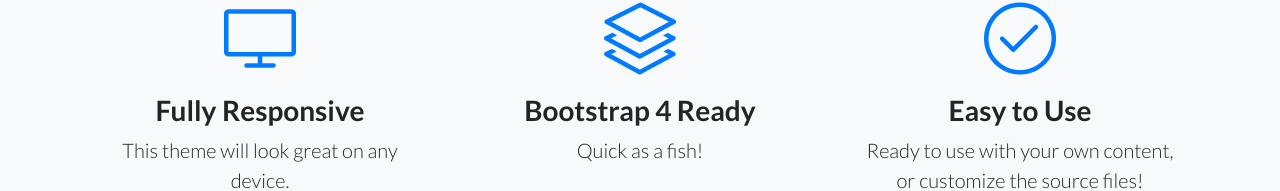
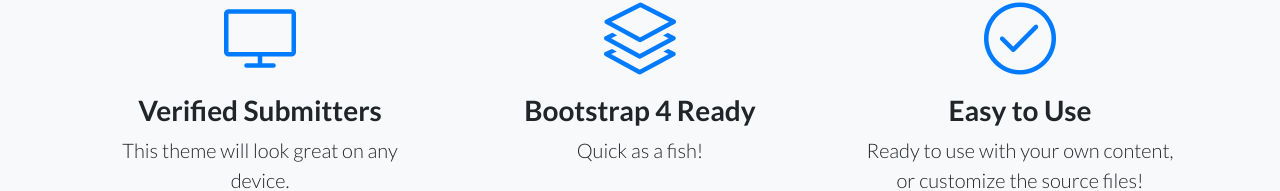
Before and after one commit to hillmani/msd, a website: page index.html in a window 1280 px wide. Shown: the part 724-915 px from the top of the page. Drawn offline with Linux system fonts and the light colour scheme.

Commit message:
text update

```diff
--- a/index.html
+++ b/index.html
@@ -66,7 +66,7 @@
             <div class="features-icons-icon d-flex">
               <i class="icon-screen-desktop m-auto text-primary"></i>
             </div>
-            <h3>Fully Responsive</h3>
+            <h3>Verified Submitters</h3>
             <p class="lead mb-0">This theme will look great on any device.</p>
           </div>
         </div>
```
